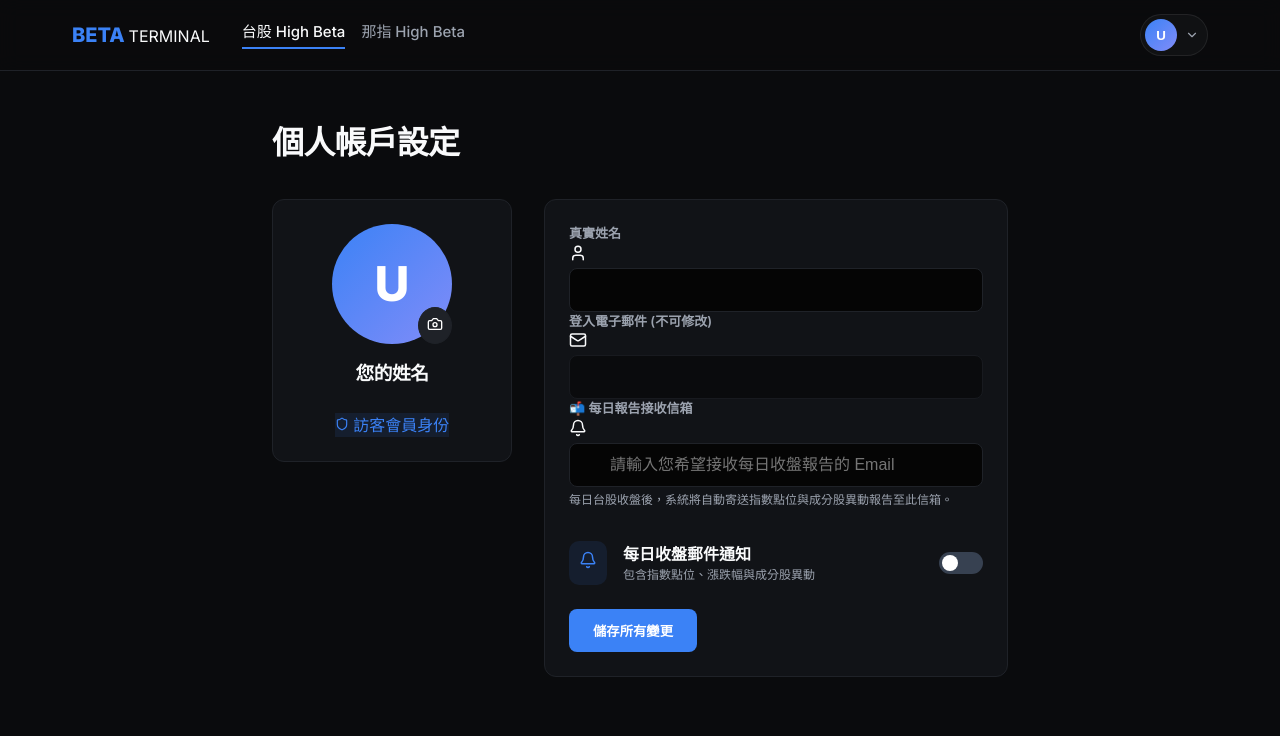
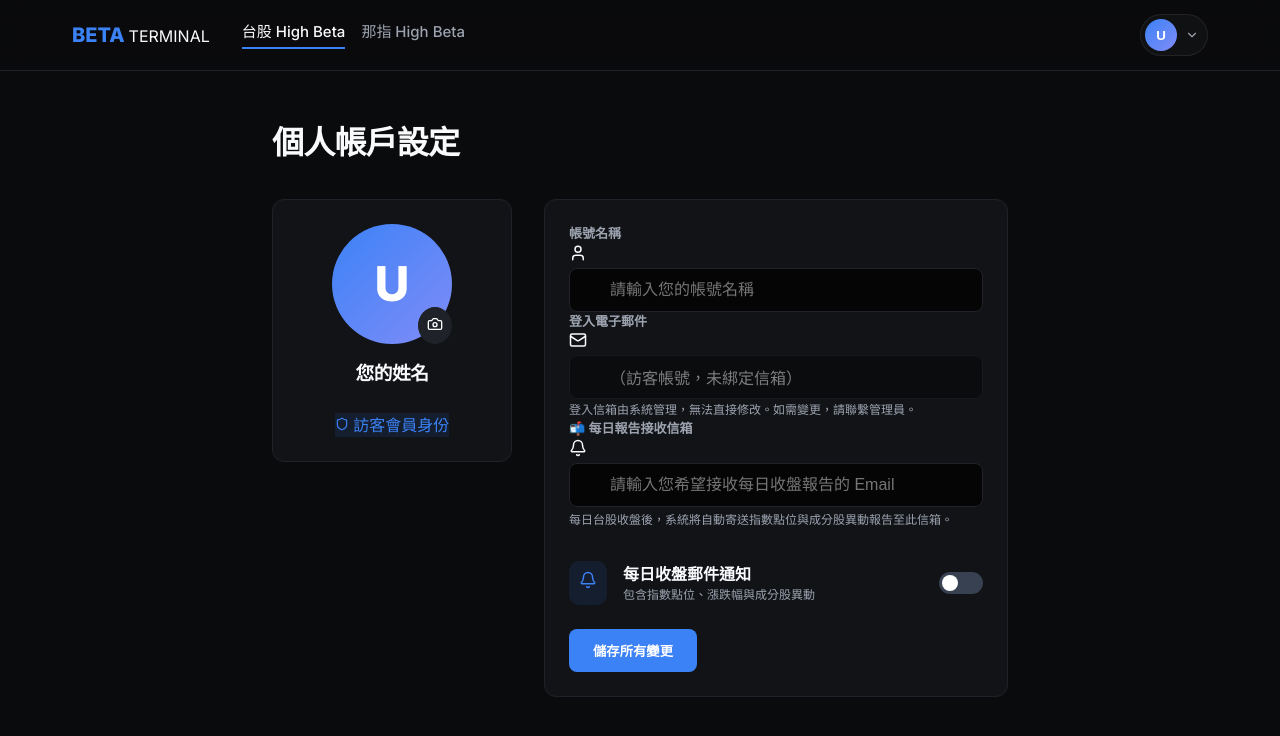
Before and after one commit to forjerry-cell/index-terminal, a Next.js app: page /profile in a window 1280 px wide. Shown: the top 736 px of the page. Built offline with nearby package versions, Linux system fonts and the light colour scheme; no server answers.

Commit message:
ui: rename full_name to account name, improve email field clarity

```diff
--- a/app/profile/page.tsx
+++ b/app/profile/page.tsx
@@ -90,11 +90,12 @@ export default function ProfilePage() {
           <section className="card flex-1">
             <form onSubmit={handleUpdate} className="flex flex-col gap-6">
               <div className="flex flex-col gap-2">
-                <label className="label">真實姓名</label>
+                <label className="label">帳號名稱</label>
                 <div style={{ position: 'relative' }}>
                   <User size={18} className="input-icon" />
                   <input
                     className="input with-icon"
+                    placeholder="請輸入您的帳號名稱"
                     value={formData.full_name}
                     onChange={e => setFormData({...formData, full_name: e.target.value})}
                   />
@@ -102,11 +103,12 @@ export default function ProfilePage() {
               </div>
 
               <div className="flex flex-col gap-2">
-                <label className="label">登入電子郵件 (不可修改)</label>
+                <label className="label">登入電子郵件</label>
                 <div style={{ position: 'relative' }}>
                   <Mail size={18} className="input-icon" />
-                  <input className="input with-icon" value={formData.email} disabled style={{ opacity: 0.5 }} />
+                  <input className="input with-icon" value={formData.email || '（訪客帳號，未綁定信箱）'} disabled style={{ opacity: 0.45, cursor: 'not-allowed' }} />
                 </div>
+                <p style={{ fontSize: '0.75rem', color: 'var(--text-muted)', marginTop: '2px' }}>登入信箱由系統管理，無法直接修改。如需變更，請聯繫管理員。</p>
               </div>
 
               <div className="flex flex-col gap-2">
```
